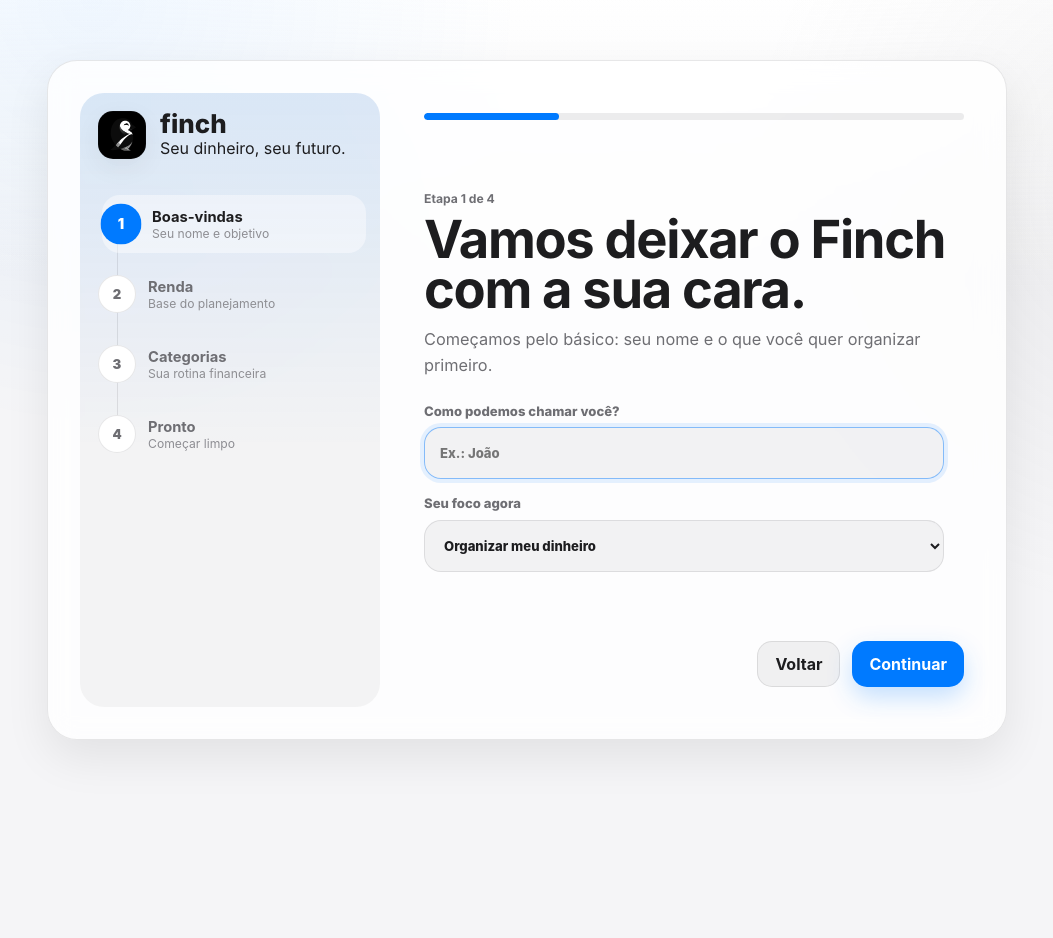
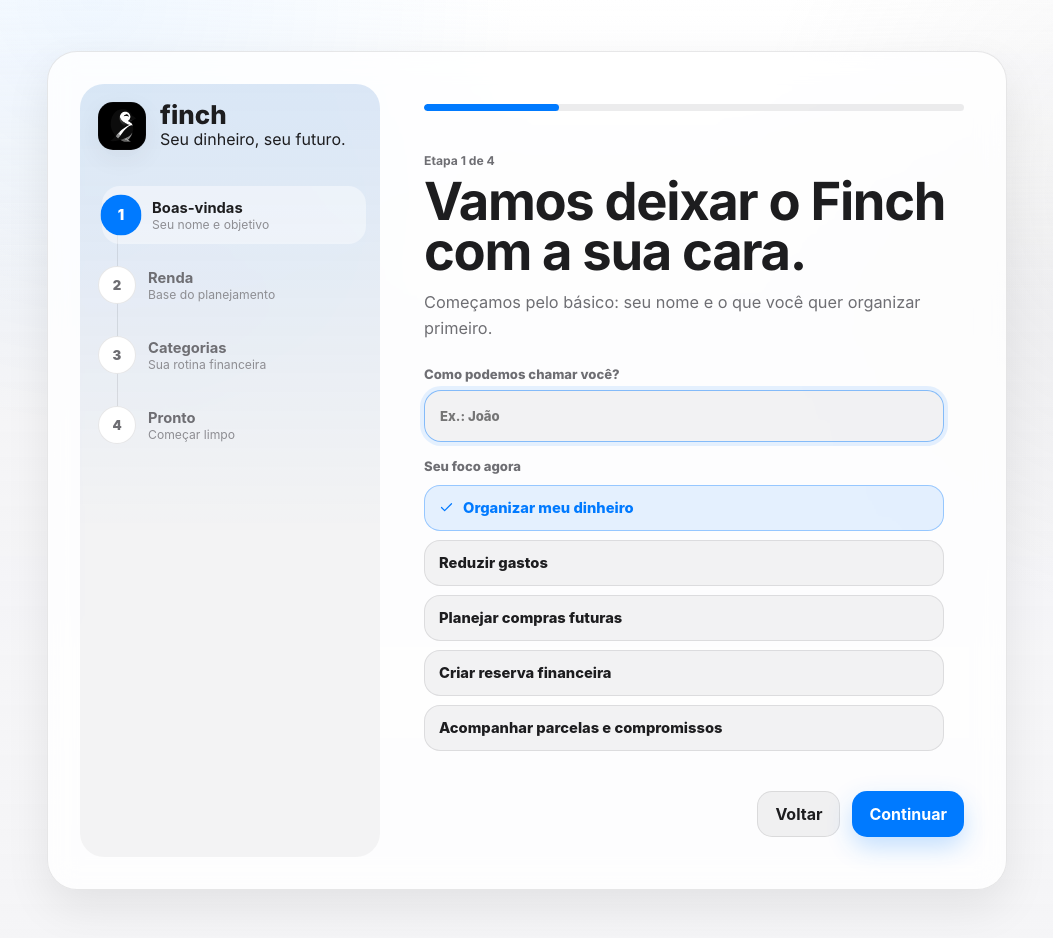
Before and after one commit to 0qmt/Finch, a React (Vite) app: page / in a window 1280 px wide. Shown: the top 938 px of the page, without its empty margins (113-1166 px from the left). Before the commit the page ends 800 px from the top, so only its background shows below. Built offline with nearby package versions, Linux system fonts and the light colour scheme.

Commit message:
Ajustar onboarding e mover orcamento para projecoes

```diff
--- a/package.json
+++ b/package.json
@@ -1,7 +1,7 @@
 {
   "name": "finch",
   "private": true,
-  "version": "0.1.6",
+  "version": "0.1.7",
   "description": "Aplicativo desktop de controle financeiro pessoal.",
   "main": "electron/main.cjs",
   "type": "module",
--- a/src/main.jsx
+++ b/src/main.jsx
@@ -286,6 +286,14 @@ const onboardingCategoryOptions = [
   'Presentes'
 ];
 
+const onboardingGoalOptions = [
+  'Organizar meu dinheiro',
+  'Reduzir gastos',
+  'Planejar compras futuras',
+  'Criar reserva financeira',
+  'Acompanhar parcelas e compromissos'
+];
+
 const navItems = [
   { id: 'overview', label: 'Visão geral', icon: LayoutDashboard },
   { id: 'wallet', label: 'Carteira / Extrato', icon: WalletCards },
@@ -941,16 +949,22 @@ function OnboardingPage({ onComplete }) {
                   />
                 </label>
 
-                <label className="field-pop delay-1">
+                <div className="goal-picker field-pop delay-1">
                   <span>Seu foco agora</span>
-                  <select value={form.planningGoal} onChange={(event) => updateField('planningGoal', event.target.value)}>
-                    <option>Organizar meu dinheiro</option>
-                    <option>Reduzir gastos</option>
-                    <option>Planejar compras futuras</option>
-                    <option>Criar reserva financeira</option>
-                    <option>Acompanhar parcelas e compromissos</option>
-                  </select>
-                </label>
+                  <div>
+                    {onboardingGoalOptions.map((goal) => (
+                      <button
+                        key={goal}
+                        className={form.planningGoal === goal ? 'goal-option selected' : 'goal-option'}
+                        type="button"
+                        onClick={() => updateField('planningGoal', goal)}
+                      >
+                        {form.planningGoal === goal && <Check size={15} />}
+                        {goal}
+                      </button>
+                    ))}
+                  </div>
+                </div>
               </div>
             </div>
           )}
@@ -2161,9 +2175,13 @@ function PurchaseModal({ purchase, categories, onClose, onSave }) {
   );
 }
 
-function ProjectionPage({ data, metrics }) {
+function ProjectionPage({ data, metrics, onUpdateSettings }) {
   const [selectedMonth, setSelectedMonth] = useState(currentMonthKey);
+  const [budgetDraft, setBudgetDraft] = useState(String(data.settings.monthlyBudget || ''));
   const obligations = useMemo(() => buildProjectedObligations(data.transactions, selectedMonth), [data.transactions, selectedMonth]);
+  useEffect(() => {
+    setBudgetDraft(String(data.settings.monthlyBudget || ''));
+  }, [data.settings.monthlyBudget]);
   const totals = obligations.reduce(
     (acc, item) => {
       if (item.type === 'income') acc.income += item.amount;
@@ -2183,6 +2201,48 @@ function ProjectionPage({ data, metrics }) {
         </div>
         <MonthPicker value={selectedMonth} onChange={setSelectedMonth} />
       </div>
+
+      <section className="panel full-width budget-settings-panel">
+        <PanelHeader
+          eyebrow="Orçamento"
+          title="Acompanhar limite mensal"
+          action={data.settings.monthlyBudget ? currency.format(data.settings.monthlyBudget) : 'Opcional'}
+        />
+        <div className="budget-settings-row">
+          <div>
+            <p>Defina um valor se quiser comparar seus gastos mensais com um limite planejado.</p>
+            <span>{data.settings.monthlyBudget ? 'Esse valor também alimenta o cartão de uso mensal.' : 'Sem orçamento definido, o Finch só mostra entradas, saídas e projeções.'}</span>
+          </div>
+          <div className="budget-settings-actions">
+            <input
+              type="number"
+              min="0"
+              value={budgetDraft}
+              onChange={(event) => setBudgetDraft(event.target.value)}
+              placeholder="Ex.: 2500"
+            />
+            <button
+              className="primary-button"
+              type="button"
+              onClick={() => onUpdateSettings({ monthlyBudget: Math.max(0, Number(budgetDraft || 0)) })}
+            >
+              Salvar
+            </button>
+            {!!data.settings.monthlyBudget && (
+              <button
+                className="secondary-button"
+                type="button"
+                onClick={() => {
+                  setBudgetDraft('');
+                  onUpdateSettings({ monthlyBudget: 0 });
+                }}
+              >
+                Desativar
+              </button>
+            )}
+          </div>
+        </div>
+      </section>
 
       <div className="metric-row">
         <StatCard title="Entradas previstas" value={currency.format(totals.income)} detail="Recorrências e pendências" icon={ArrowUpRight} tone="mint" />
@@ -2318,7 +2378,7 @@ function SettingsPage({ data, onUpdateSettings, onResetData, onClearData, onImpo
   return (
     <section className="settings-layout">
       <section className="panel">
-        <PanelHeader eyebrow="Preferências" title="Essenciais" action={data.settings.theme} />
+        <PanelHeader eyebrow="Preferências" title="Aparência" action={data.settings.theme} />
         <div className="settings-form">
           <label className="field">
             <span>Tema</span>
@@ -2327,22 +2387,6 @@ function SettingsPage({ data, onUpdateSettings, onResetData, onClearData, onImpo
               <option>Grafite</option>
               <option>Contraste suave</option>
             </select>
-          </label>
-          <label className="field">
-            <span>Orçamento mensal</span>
-            <input
-              type="number"
-              value={data.settings.monthlyBudget}
-              onChange={(event) => onUpdateSettings({ monthlyBudget: Number(event.target.value) })}
-            />
-          </label>
-          <label className="field">
-            <span>Salário</span>
-            <input
-              type="number"
-              value={data.settings.salary}
-              onChange={(event) => onUpdateSettings({ salary: Number(event.target.value) })}
-            />
           </label>
         </div>
       </section>
--- a/src/styles.css
+++ b/src/styles.css
@@ -295,6 +295,51 @@ img {
   font-weight: 800;
 }
 
+.goal-picker {
+  display: grid;
+  gap: 10px;
+  color: var(--muted);
+  font-size: 0.82rem;
+  font-weight: 800;
+}
+
+.goal-picker > div {
+  display: grid;
+  gap: 9px;
+}
+
+.goal-option {
+  display: flex;
+  align-items: center;
+  justify-content: flex-start;
+  gap: 9px;
+  min-height: 46px;
+  padding: 0 14px;
+  border: 1px solid var(--line);
+  border-radius: 16px;
+  color: var(--text);
+  background: rgba(118, 118, 128, 0.09);
+  font-size: 0.92rem;
+  font-weight: 800;
+  text-align: left;
+  transition:
+    transform 140ms cubic-bezier(0.2, 0, 0, 1),
+    border-color 140ms ease,
+    background 140ms ease,
+    color 140ms ease;
+}
+
+.goal-option:hover {
+  transform: translateY(-1px);
+  border-color: var(--line-strong);
+}
+
+.goal-option.selected {
+  color: var(--accent);
+  border-color: rgba(0, 122, 255, 0.34);
+  background: var(--accent-soft);
+}
+
 .onboarding-form input,
 .onboarding-form select,
 .custom-category-row input {
@@ -1704,6 +1749,44 @@ img {
   font-weight: 800;
 }
 
+.budget-settings-panel {
+  align-self: start;
+}
+
+.budget-settings-row {
+  display: grid;
+  grid-template-columns: minmax(0, 1fr) minmax(320px, 0.62fr);
+  gap: 18px;
+  align-items: end;
+}
+
+.budget-settings-row p {
+  margin: 0 0 8px;
+  color: var(--text);
+  font-weight: 800;
+}
+
+.budget-settings-row span {
+  color: var(--muted);
+  line-height: 1.5;
+}
+
+.budget-settings-actions {
+  display: grid;
+  grid-template-columns: minmax(0, 1fr) auto auto;
+  gap: 10px;
+}
+
+.budget-settings-actions input {
+  min-height: 46px;
+  border: 1px solid var(--line);
+  border-radius: 15px;
+  padding: 0 14px;
+  color: var(--text);
+  background: rgba(118, 118, 128, 0.09);
+  outline: none;
+}
+
 .month-picker {
   display: flex;
   gap: 10px;
@@ -2276,6 +2359,11 @@ img {
   .projection-layout {
     grid-template-columns: 1fr;
   }
+
+  .budget-settings-row,
+  .budget-settings-actions {
+    grid-template-columns: 1fr;
+  }
 }
 
 @media (max-width: 720px) {
```
Also changed, not shown: 1 other file (tests, documents, lock files or other folders).
